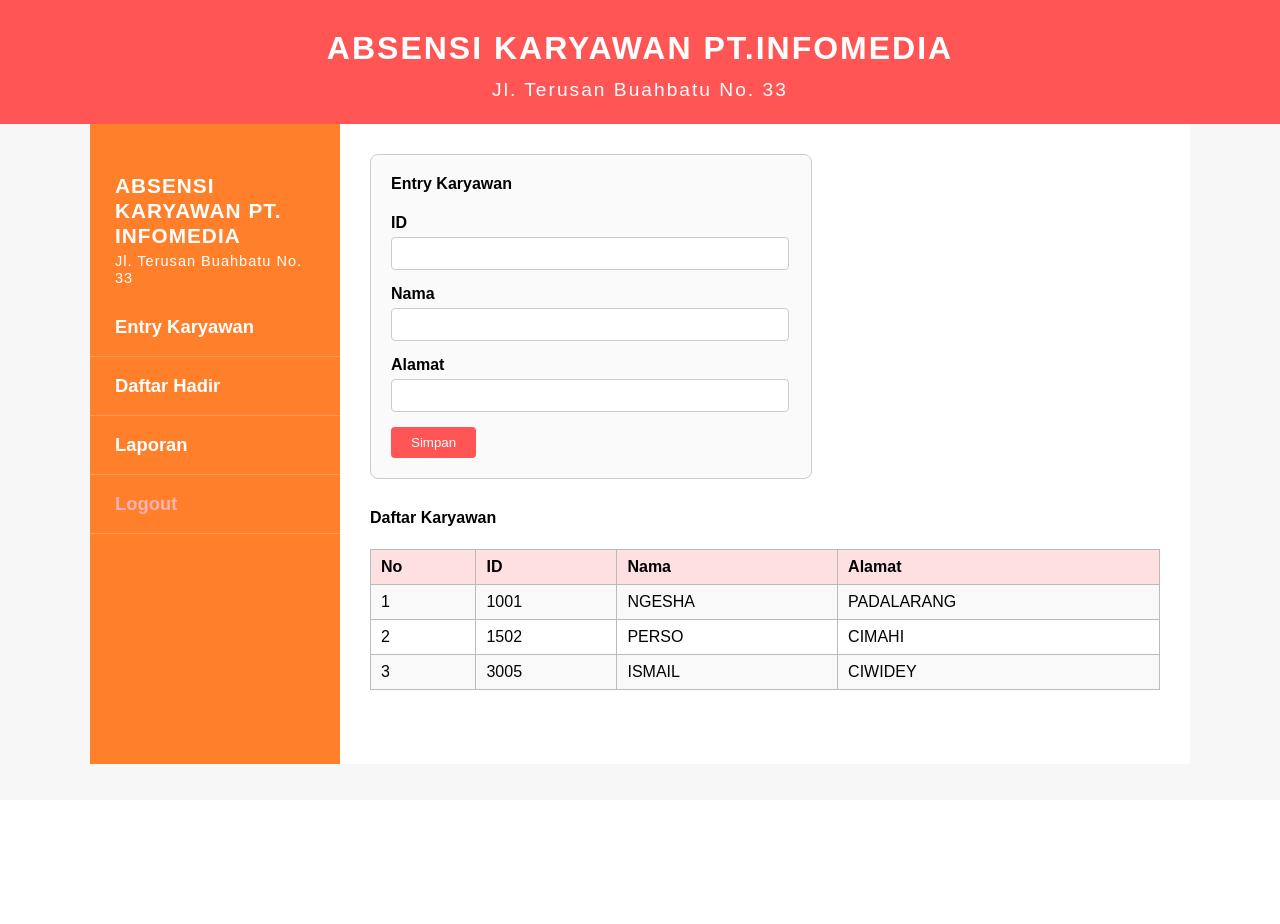
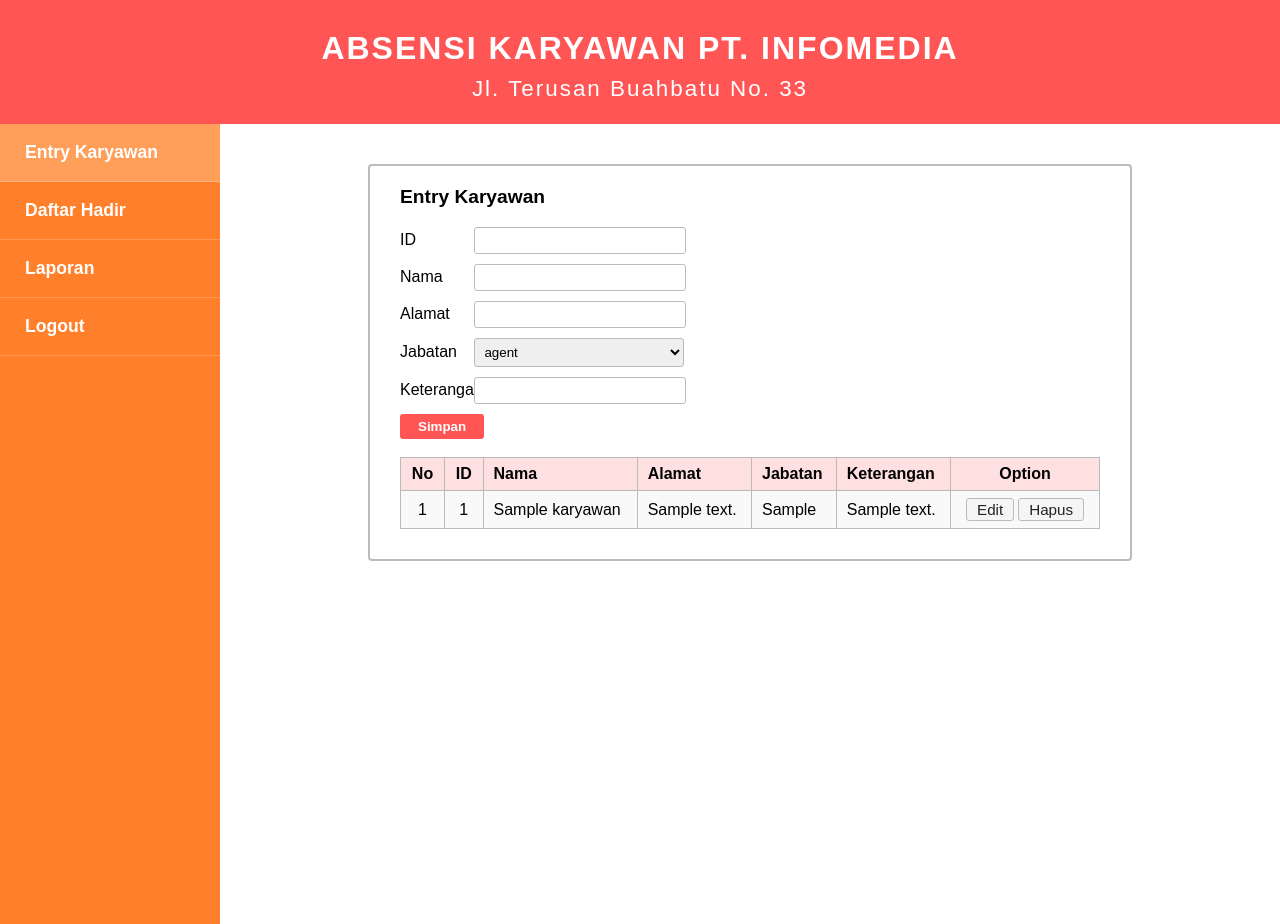
Before and after one commit to Nonaana03/PT.INFOMEDIA, a PHP site: the page made by Entry_Karyawan(Adm).php in a window 1280 px wide. Before the commit the page ends 764 px from the top, so only its background shows below. Run offline with PHP 8.4, Linux system fonts and the light colour scheme; a user stored in the database is signed in; tables that the repository leaves empty or names only in its code hold one stand-in row (values such as "Sample post").

Commit message:
Update Entry_Karyawan

```diff
--- a/Entry_Karyawan(Adm).php
+++ b/Entry_Karyawan(Adm).php
@@ -3,6 +3,67 @@
 if (!isset($_SESSION['username'])) {
     header('Location: Login.php');
     exit();
+}
+$connection = mysqli_connect("localhost", "root", "", "persediaan_barang");
+if (!$connection) {
+    die("Koneksi database gagal: " . mysqli_connect_error());
+}
+$error = '';
+// Proses simpan data
+if (isset($_POST['simpan'])) {
+    $id = mysqli_real_escape_string($connection, $_POST['id']);
+    // Cek apakah ID sudah ada
+    $cek = mysqli_query($connection, "SELECT id FROM karyawan WHERE id='$id'");
+    if (mysqli_num_rows($cek) > 0) {
+        $error = "ID sudah terdaftar!";
+    } else {
+        $nama = mysqli_real_escape_string($connection, $_POST['nama']);
+        $alamat = mysqli_real_escape_string($connection, $_POST['alamat']);
+        $jabatan = mysqli_real_escape_string($connection, $_POST['jabatan']);
+        $keterangan = mysqli_real_escape_string($connection, $_POST['keterangan']);
+        mysqli_query($connection, "INSERT INTO karyawan (id, nama, alamat, jabatan, keterangan) VALUES ('$id', '$nama', '$alamat', '$jabatan', '$keterangan')");
+        header("Location: Entry_Karyawan(Adm).php");
+        exit();
+    }
+}
+// Proses hapus data
+if (isset($_GET['hapus'])) {
+    $id = mysqli_real_escape_string($connection, $_GET['hapus']);
+    mysqli_query($connection, "DELETE FROM karyawan WHERE id='$id'");
+    header("Location: Entry_Karyawan(Adm).php");
+    exit();
+}
+// Proses edit data
+$edit_data = null;
+if (isset($_GET['edit'])) {
+    $id = mysqli_real_escape_string($connection, $_GET['edit']);
+    $result = mysqli_query($connection, "SELECT * FROM karyawan WHERE id='$id'");
+    $edit_data = mysqli_fetch_assoc($result);
+}
+if (isset($_POST['update'])) {
+    $id = mysqli_real_escape_string($connection, $_POST['id']);
+    $nama = mysqli_real_escape_string($connection, $_POST['nama']);
+    $alamat = mysqli_real_escape_string($connection, $_POST['alamat']);
+    $jabatan = mysqli_real_escape_string($connection, $_POST['jabatan']);
+    $keterangan = mysqli_real_escape_string($connection, $_POST['keterangan']);
+    mysqli_query($connection, "UPDATE karyawan SET nama='$nama', alamat='$alamat', jabatan='$jabatan', keterangan='$keterangan' WHERE id='$id'");
+    header("Location: Entry_Karyawan(Adm).php");
+    exit();
+}
+// Ambil data karyawan
+$karyawan = mysqli_query($connection, "SELECT * FROM karyawan ORDER BY id ASC");
+// Ambil data tanggal absensi (7 hari terakhir)
+$tanggal_q = mysqli_query($connection, "SELECT DISTINCT tanggal FROM absensi ORDER BY tanggal DESC LIMIT 7");
+$tanggal_list = [];
+while ($row = mysqli_fetch_assoc($tanggal_q)) {
+    $tanggal_list[] = $row['tanggal'];
+}
+$tanggal_list = array_reverse($tanggal_list); // urut dari paling lama ke paling baru
+// Ambil data absensi per karyawan per tanggal
+$absensi = [];
+$absensi_q = mysqli_query($connection, "SELECT id_karyawan, tanggal, status FROM absensi");
+while ($row = mysqli_fetch_assoc($absensi_q)) {
+    $absensi[$row['id_karyawan']][$row['tanggal']] = $row['status'];
 }
 ?>
 <!DOCTYPE html>
@@ -11,13 +72,49 @@
     <meta charset="UTF-8">
     <title>Entry Karyawan - INFOMEDIA</title>
     <style>
-        body {
-            margin: 0;
-            font-family: Arial, sans-serif;
-            background: #f7f7f7;
+        body { margin: 0; font-family: Arial, sans-serif; background: #f7f7f7; }
+        .main-container { display: flex; min-height: 100vh; }
+        .sidebar { background: #ff7f2a; color: #fff; width: 220px; padding: 0; display: flex; flex-direction: column; align-items: stretch; }
+        .sidebar-header { background: #ff5555; padding: 30px 10px 20px 10px; text-align: center; font-size: 1.4em; font-weight: bold; letter-spacing: 2px; line-height: 1.2; }
+        .sidebar-menu { flex: 1; padding: 0; margin: 0; list-style: none; }
+        .sidebar-menu li { padding: 18px 25px; border-bottom: 1px solid #fff3; cursor: pointer; font-size: 1.1em; font-weight: bold; transition: background 0.2s; }
+        .sidebar-menu li:hover, .sidebar-menu .active { background: #ff9f5a; }
+        .sidebar-menu a { color: inherit; text-decoration: none; display: block; width: 100%; height: 100%; }
+        .content { flex: 1; background: #fff; padding: 40px 30px; }
+        .entry-box { border: 2px solid #bbb; border-radius: 4px; background: #fff; padding: 20px 30px 30px 30px; max-width: 700px; margin: 0 auto; }
+        .entry-box h3 { margin-top: 0; font-size: 1.2em; }
+        .entry-form label { display: inline-block; width: 70px; margin-bottom: 8px; }
+        .entry-form input[type="text"], .entry-form select { width: 200px; padding: 5px; margin-bottom: 10px; border: 1px solid #bbb; border-radius: 3px; }
+        .entry-form select { width: 210px; }
+        .entry-form input[type="submit"] { padding: 5px 18px; background: #ff5555; color: #fff; border: none; border-radius: 3px; font-weight: bold; cursor: pointer; }
+        .entry-form input[type="submit"]:hover { background: #ff7f2a; }
+        .karyawan-table { width: 100%; border-collapse: collapse; margin-top: 18px; }
+        .karyawan-table th, .karyawan-table td { border: 1px solid #bbb; padding: 7px 10px; text-align: center; font-size: 1em; }
+        .karyawan-table th { background: #ffe0e0; }
+        .karyawan-table tr:nth-child(even) { background: #f9f9f9; }
+        .karyawan-table td.nama, .karyawan-table th.nama { text-align: left; }
+        .karyawan-table td.alamat, .karyawan-table th.alamat { text-align: left; }
+        .karyawan-table td.jabatan, .karyawan-table th.jabatan { text-align: left; }
+        .karyawan-table td.keterangan, .karyawan-table th.keterangan { text-align: left; }
+        .option-btn {
+            padding: 2px 10px;
+            border: 1px solid #bbb;
+            border-radius: 3px;
+            font-size: 0.95em;
+            cursor: pointer;
+            margin: 0 2px;
+            background: #f5f5f5;
+            color: #222;
+            transition: background 0.2s, color 0.2s;
+            font-family: inherit;
         }
+        .option-btn:hover {
+            background: #e0e0e0;
+            color: #000;
+        }
+        @media (max-width: 900px) { .main-container { flex-direction: column; } .sidebar { width: 100%; flex-direction: row; } .content { padding: 15px; } }
         .header {
-            background: #f55;
+            background: #ff5555;
             color: #fff;
             padding: 30px 0 20px 0;
             text-align: center;
@@ -25,176 +122,99 @@
             font-weight: bold;
             letter-spacing: 2px;
         }
-        .container {
-            display: flex;
-            margin: 0 auto;
-            max-width: 1100px;
-            min-height: 80vh;
-        }
-        .sidebar {
-            background: #ff7f2a;
-            color: #fff;
-            width: 250px;
-            padding: 20px 0;
-        }
-        .sidebar h3 {
-            text-align: center;
-            margin-bottom: 30px;
-            font-size: 1.2em;
-            letter-spacing: 1px;
-        }
-        .sidebar-menu {
-            list-style: none;
-            padding: 0;
-            margin: 0;
-        }
-        .sidebar-menu li {
-            font-size: 1.15em;
-            font-weight: bold;
-            padding: 18px 25px;
-            border-bottom: 1px solid #fff3;
-            cursor: pointer;
-            transition: background 0.2s;
-            text-align: left;
-        }
-        .sidebar-menu li:hover {
-            background: #ff9f5a;
-        }
-        .sidebar-menu li:last-child {
-            color: #ffb3b3;
-        }
-        .content {
-            flex: 1;
-            background: #fff;
-            padding: 30px;
-        }
-        .form-entry {
-            margin-bottom: 30px;
-            border: 1px solid #ccc;
-            padding: 20px;
-            border-radius: 8px;
-            background: #fafafa;
-            max-width: 400px;
-        }
-        .form-entry h4 {
-            margin-top: 0;
-        }
-        .form-entry label {
-            display: block;
-            margin-bottom: 5px;
-            font-weight: bold;
-        }
-        .form-entry input[type="text"] {
-            width: 95%;
-            padding: 8px;
-            margin-bottom: 15px;
-            border: 1px solid #ccc;
-            border-radius: 4px;
-        }
-        .form-entry input[type="submit"] {
-            padding: 8px 20px;
-            background: #f55;
-            color: #fff;
-            border: none;
-            border-radius: 4px;
-            cursor: pointer;
-        }
-        .form-entry input[type="submit"]:hover {
-            background: #d44;
-        }
-        table {
-            width: 100%;
-            border-collapse: collapse;
-            background: #fff;
-        }
-        th, td {
-            border: 1px solid #bbb;
-            padding: 8px 10px;
-            text-align: left;
-        }
-        th {
-            background: #ffe0e0;
-        }
-        tr:nth-child(even) {
-            background: #f9f9f9;
-        }
-        .sidebar-header {
-            font-size: 1.3em;
-            font-weight: bold;
-            text-align: left;
-            padding: 30px 25px 10px 25px;
-            letter-spacing: 1px;
-            line-height: 1.2;
-        }
-        .sidebar-menu a {
-            color: inherit;
-            text-decoration: none;
-            display: block;
-            width: 100%;
-            height: 100%;
+        @media (max-width: 900px) {
+            .header { font-size: 1.2em; padding: 18px 0 12px 0; }
         }
     </style>
 </head>
 <body>
     <div class="header">
-        ABSENSI KARYAWAN PT.INFOMEDIA<br>
-        <span style="font-size:0.6em;font-weight:normal;">Jl. Terusan Buahbatu No. 33</span>
+        ABSENSI KARYAWAN PT. INFOMEDIA<br>
+        <span style="font-size:0.7em;font-weight:normal;">Jl. Terusan Buahbatu No. 33</span>
     </div>
-    <div class="container">
+    <div class="main-container">
         <div class="sidebar">
-            <div class="sidebar-header">
-                ABSENSI KARYAWAN PT. INFOMEDIA
-                <div style="font-size:0.7em;font-weight:normal;margin-top:4px;">Jl. Terusan Buahbatu No. 33</div>
-            </div>
             <ul class="sidebar-menu">
-                <li><a href="Entry_Karyawan(Adm).php">Entry Karyawan</a></li>
+                <li class="active"><a href="Entry_Karyawan(Adm).php">Entry Karyawan</a></li>
                 <li><a href="daftar_hadir.php">Daftar Hadir</a></li>
                 <li><a href="laporan.php">Laporan</a></li>
                 <li><a href="Logout.php">Logout</a></li>
             </ul>
         </div>
         <div class="content">
-            <div class="form-entry">
-                <h4>Entry Karyawan</h4>
-                <form method="post" action="">
+            <div class="entry-box">
+                <h3>Entry Karyawan</h3>
+                <?php if ($error): ?>
+                    <div style="color:#fff;background:#ff5555;padding:8px 0;margin-bottom:10px;border-radius:4px;text-align:center;max-width:400px;margin-left:auto;margin-right:auto;">
+                        <?= htmlspecialchars($error) ?>
+                    </div>
+                <?php endif; ?>
+                <form class="entry-form" method="post" action="">
                     <label for="id">ID</label>
-                    <input type="text" id="id" name="id" required>
+                    <input type="text" id="id" name="id" required value="<?= $edit_data ? htmlspecialchars($edit_data['id']) : '' ?>" <?= $edit_data ? 'readonly' : '' ?>>
+                    <br>
                     <label for="nama">Nama</label>
-                    <input type="text" id="nama" name="nama" required>
+                    <input type="text" id="nama" name="nama" required value="<?= $edit_data ? htmlspecialchars($edit_data['nama']) : '' ?>">
+                    <br>
                     <label for="alamat">Alamat</label>
-                    <input type="text" id="alamat" name="alamat" required>
-                    <input type="submit" name="simpan" value="Simpan">
+                    <input type="text" id="alamat" name="alamat" required value="<?= $edit_data ? htmlspecialchars($edit_data['alamat']) : '' ?>">
+                    <br>
+                    <label for="jabatan">Jabatan</label>
+                    <select id="jabatan" name="jabatan" required>
+                        <?php
+                        $jabatan_list = ['agent', 'leader', 'admin'];
+                        $selected = $edit_data ? $edit_data['jabatan'] : '';
+                        foreach ($jabatan_list as $j) {
+                            echo '<option value="'.$j.'"'.($selected==$j?' selected':'').'>'.$j.'</option>';
+                        }
+                        ?>
+                    </select>
+                    <br>
+                    <label for="keterangan">Keterangan</label>
+                    <input type="text" id="keterangan" name="keterangan" value="<?= $edit_data ? htmlspecialchars($edit_data['keterangan']) : '' ?>">
+                    <br>
+                    <?php if ($edit_data): ?>
+                        <input type="submit" name="update" value="Update">
+                        <a href="Entry_Karyawan(Adm).php" class="option-btn hapus-btn" style="text-decoration:none;">Batal</a>
+                    <?php else: ?>
+                        <input type="submit" name="simpan" value="Simpan">
+                    <?php endif; ?>
                 </form>
+                <table class="karyawan-table">
+                    <tr>
+                        <th>No</th>
+                        <th>ID</th>
+                        <th class="nama">Nama</th>
+                        <th class="alamat">Alamat</th>
+                        <th class="jabatan">Jabatan</th>
+                        <th class="keterangan">Keterangan</th>
+                        <th>Option</th>
+                    </tr>
+                    <?php
+                    $no = 1;
+                    while ($row = mysqli_fetch_assoc($karyawan)) {
+                        echo '<tr>';
+                        echo '<td>' . $no++ . '</td>';
+                        echo '<td>' . htmlspecialchars($row['id']) . '</td>';
+                        echo '<td class="nama">' . htmlspecialchars($row['nama']) . '</td>';
+                        echo '<td class="alamat">' . htmlspecialchars($row['alamat']) . '</td>';
+                        echo '<td class="jabatan">' . htmlspecialchars($row['jabatan']) . '</td>';
+                        echo '<td class="keterangan">' . (isset($row['keterangan']) ? htmlspecialchars($row['keterangan']) : '-') . '</td>';
+                        echo '<td>';
+                        echo '<form method="get" action="Entry_Karyawan(Adm).php" style="display:inline;">';
+                        echo '<input type="hidden" name="edit" value="' . htmlspecialchars($row['id']) . '">';
+                        echo '<button type="submit" class="option-btn">Edit</button>';
+                        echo '</form>';
+                        echo '<form method="get" action="Entry_Karyawan(Adm).php" style="display:inline;" onsubmit="return confirm(\'Yakin hapus data?\')">';
+                        echo '<input type="hidden" name="hapus" value="' . htmlspecialchars($row['id']) . '">';
+                        echo '<button type="submit" class="option-btn">Hapus</button>';
+                        echo '</form>';
+                        echo '</td>';
+                        echo '</tr>';
+                    }
+                    ?>
+                </table>
             </div>
-            <h4>Daftar Karyawan</h4>
-            <table>
-                <tr>
-                    <th>No</th>
-                    <th>ID</th>
-                    <th>Nama</th>
-                    <th>Alamat</th>
-                </tr>
-                <!-- Contoh data statis, nanti bisa diganti dengan data dari database -->
-                <tr>
-                    <td>1</td>
-                    <td>1001</td>
-                    <td>NGESHA</td>
-                    <td>PADALARANG</td>
-                </tr>
-                <tr>
-                    <td>2</td>
-                    <td>1502</td>
-                    <td>PERSO</td>
-                    <td>CIMAHI</td>
-                </tr>
-                <tr>
-                    <td>3</td>
-                    <td>3005</td>
-                    <td>ISMAIL</td>
-                    <td>CIWIDEY</td>
-                </tr>
-                <!-- Tambahkan baris lain sesuai kebutuhan -->
-            </table>
         </div>
     </div>
 </body>
```
